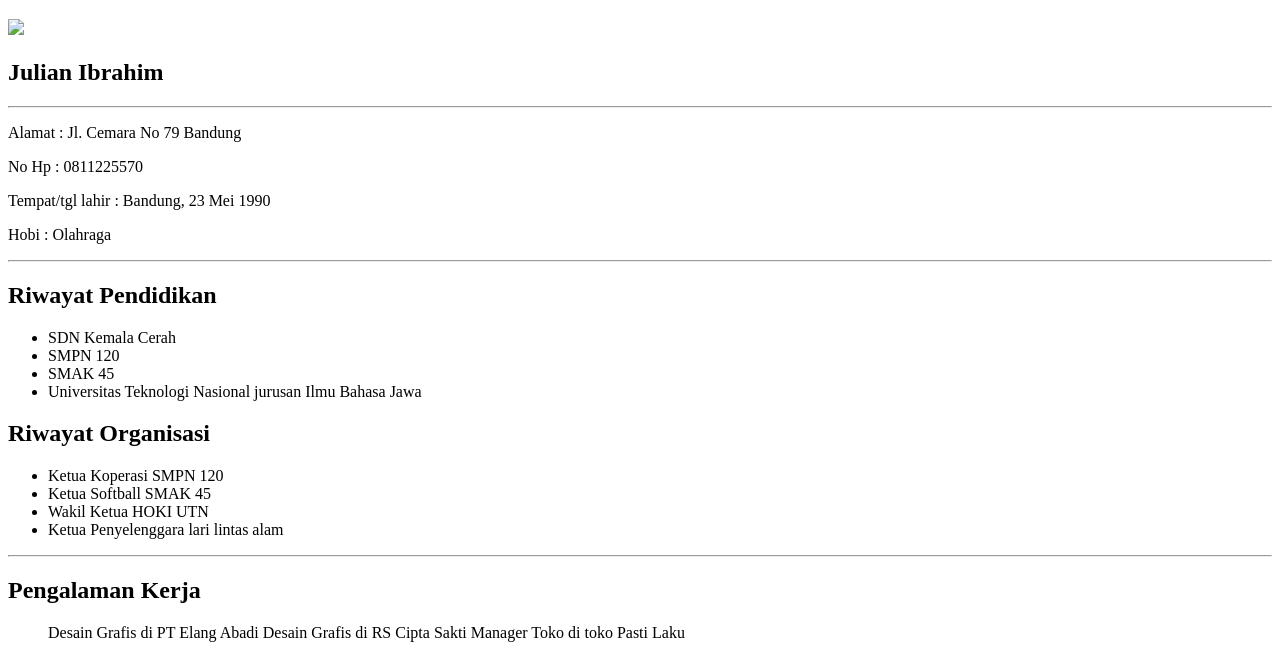
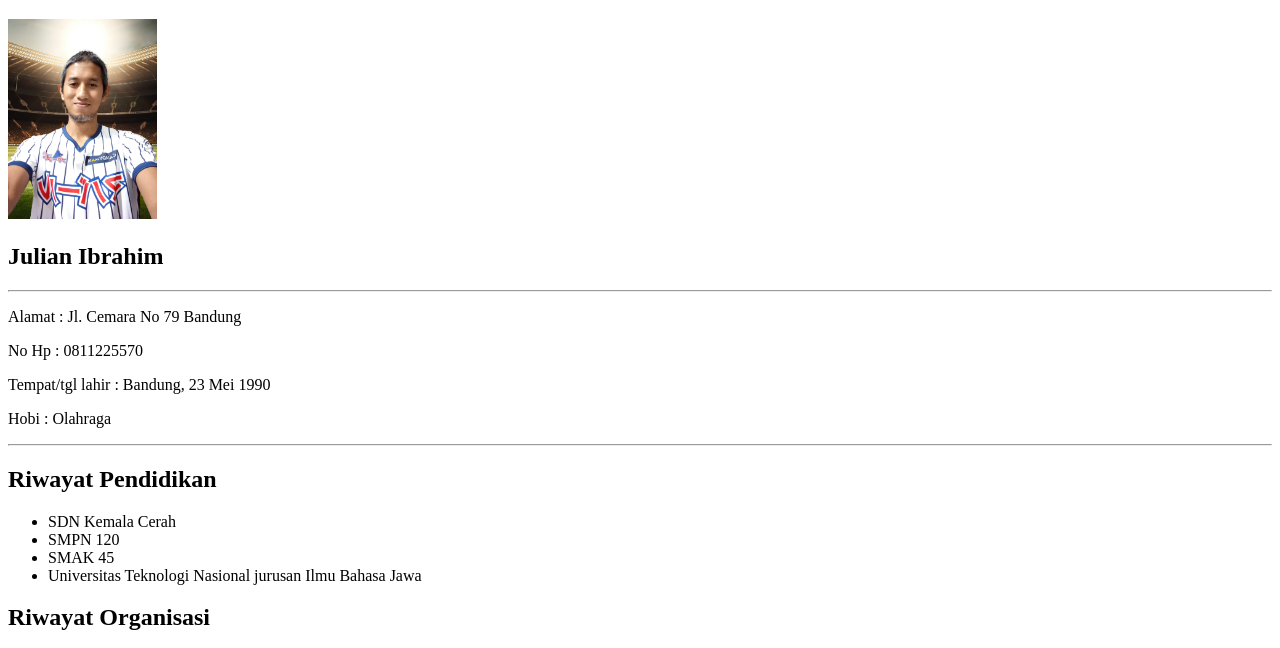
Before and after one commit to Dwey76/apacoba, a plain HTML site: page index.html in a window 1280 px wide. Shown: the part 61-709 px from the top of the page. Drawn offline with Linux system fonts and the light colour scheme.

Commit message:
Update index.html

```diff
--- a/index.html
+++ b/index.html
@@ -7,7 +7,7 @@
 </head>
 <body>
     <h1>Curriculum Vitae</h1>
-    <img src="./images/dwey-candyman.jpg" height="200" />
+    <img src="dwey-candyman.jpg" height="200" />
     <h2>Julian Ibrahim</h2>
     <hr/>
     <p>Alamat : Jl. Cemara No 79 Bandung</p>
```
